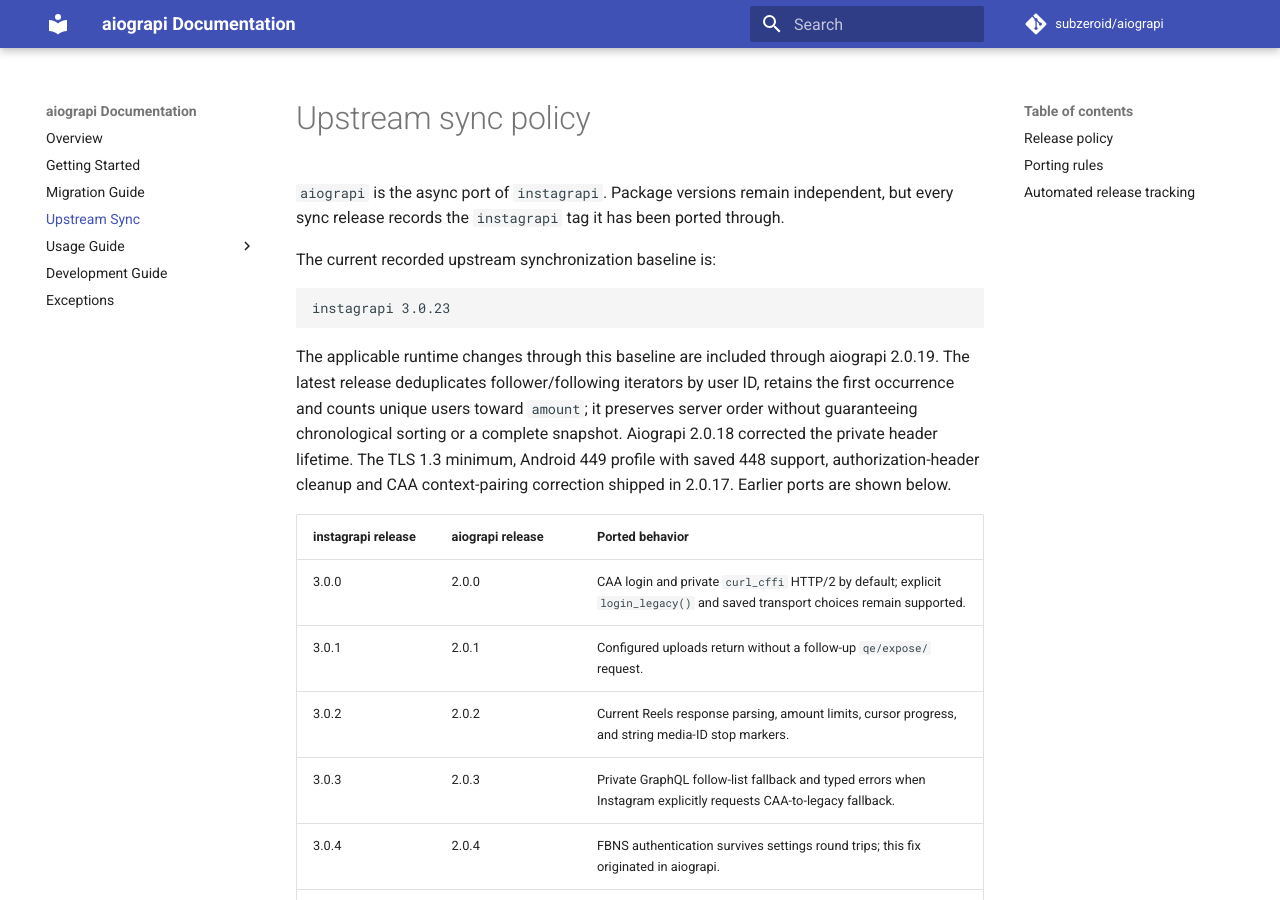
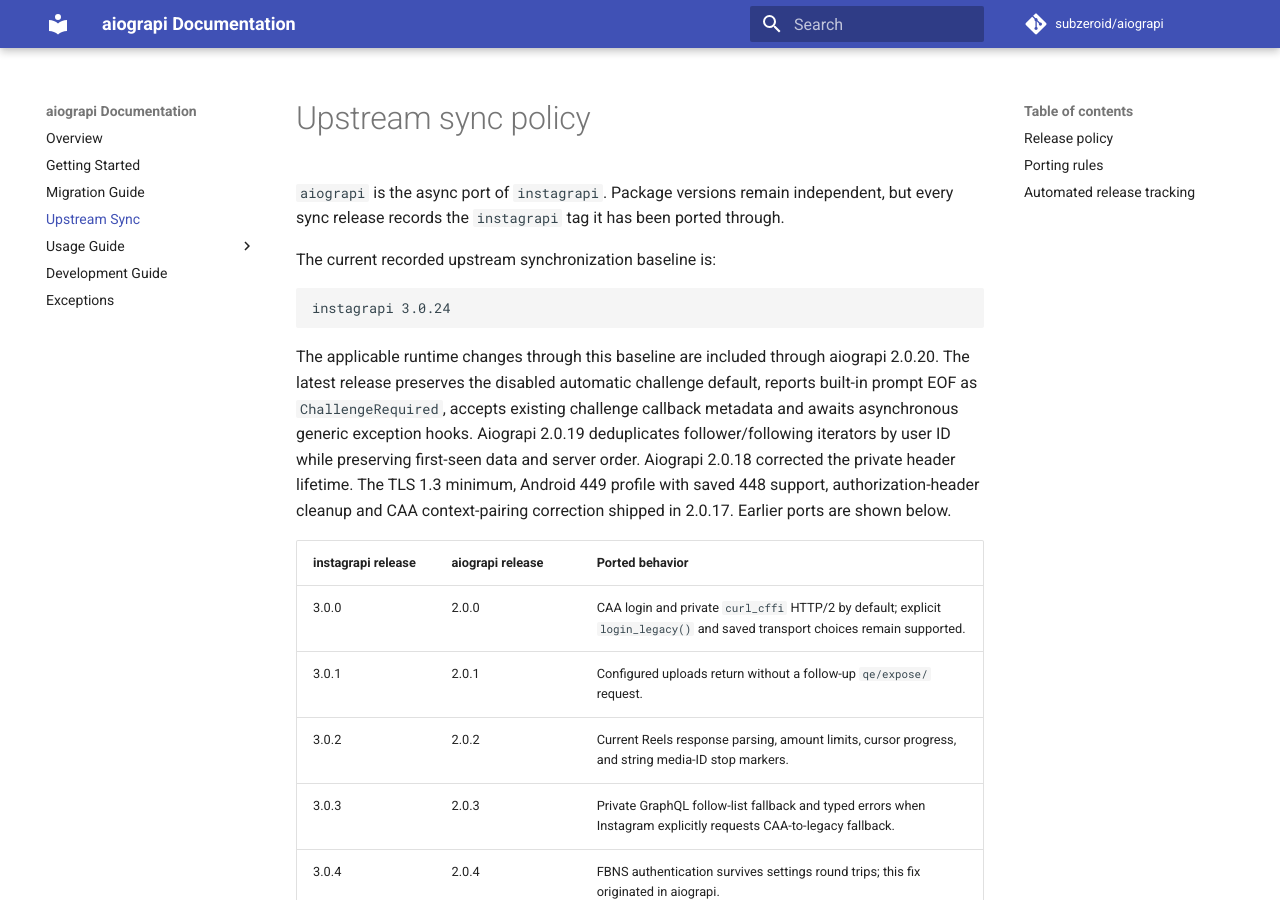
Before and after one commit to subzeroid/aiograpi, an MkDocs documentation site: the page built from docs/upstream-sync.md, in a window 1280 px wide and 900 px high. Built offline with MkDocs 1.6.1 and Material for MkDocs 9.7.7, drawn with Linux system fonts in a browser that asks for light colours; comment, search, counter and statistics services are not loaded; the version menu is left out; some of the changed text lies outside the part shown.

Commit message:
chore: release aiograpi 2.0.20 (#506)
Prepare the compatible challenge handling patch release and verified documentation updates.

````diff
--- a/aiograpi/__init__.py
+++ b/aiograpi/__init__.py
@@ -48,7 +48,7 @@ from aiograpi.mixins.video import DownloadVideoMixin, UploadVideoMixin
 # Used as fallback logger if another is not provided.
 DEFAULT_LOGGER = logging.getLogger("aiograpi")
 
-__upstream_instagrapi_version__ = "3.0.23"
+__upstream_instagrapi_version__ = "3.0.24"
 
 
 class Client(
--- a/docs/upstream-sync.md
+++ b/docs/upstream-sync.md
@@ -5,10 +5,10 @@
 The current recorded upstream synchronization baseline is:
 
 ```text
-instagrapi 3.0.23
+instagrapi 3.0.24
 ```
 
-The applicable runtime changes through this baseline are included through aiograpi 2.0.19. The latest release deduplicates follower/following iterators by user ID, retains the first occurrence and counts unique users toward `amount`; it preserves server order without guaranteeing chronological sorting or a complete snapshot. Aiograpi 2.0.18 corrected the private header lifetime. The TLS 1.3 minimum, Android 449 profile with saved 448 support, authorization-header cleanup and CAA context-pairing correction shipped in 2.0.17. Earlier ports are shown below.
+The applicable runtime changes through this baseline are included through aiograpi 2.0.20. The latest release preserves the disabled automatic challenge default, reports built-in prompt EOF as `ChallengeRequired`, accepts existing challenge callback metadata and awaits asynchronous generic exception hooks. Aiograpi 2.0.19 deduplicates follower/following iterators by user ID while preserving first-seen data and server order. Aiograpi 2.0.18 corrected the private header lifetime. The TLS 1.3 minimum, Android 449 profile with saved 448 support, authorization-header cleanup and CAA context-pairing correction shipped in 2.0.17. Earlier ports are shown below.
 
 | instagrapi release | aiograpi release | Ported behavior |
 | --- | --- | --- |
@@ -36,6 +36,7 @@ The applicable runtime changes through this baseline are included through aiogra
 | 3.0.21 | 2.0.17 | Require TLS 1.3 for private curl requests while retaining hybrid/classical groups and HTTP/2. Standalone login diagnostics and development-tool changes are sync-specific. |
 | 3.0.22 | 2.0.18 | Reuse one runtime Pigeon ID per client, omit fabricated SALT defaults, and preserve explicit header overrides. Documentation service links and app-profile guidance are sync-specific. |
 | 3.0.23 | 2.0.19 | Follower/following iterators yield unique user IDs and count unique users toward `amount`, preserving first-seen data and server order. |
+| 3.0.24 | 2.0.20 | Compatible challenge handling controls and actionable built-in prompt EOF errors; async callback metadata and awaited generic hooks retain the disabled automatic handling default. |
 
 See the [login migration guide](usage-guide/login-migration.md) for the current defaults and compatibility options. From aiograpi 2.0.3, `login()` follows an explicit fallback instruction returned by Instagram; it does not retry every failed CAA login through the legacy endpoint.
 
--- a/pyproject.toml
+++ b/pyproject.toml
@@ -4,7 +4,7 @@ build-backend = "setuptools.build_meta"
 
 [project]
 name = "aiograpi"
-version = "2.0.19"
+version = "2.0.20"
 authors = [
     { name = "Mark Subzeroid", email = "143403577+subzeroid@users.noreply.github.com" },
 ]
````
Also changed, not shown: CHANGELOG.md (+11 -0 lines), 1 other file.
